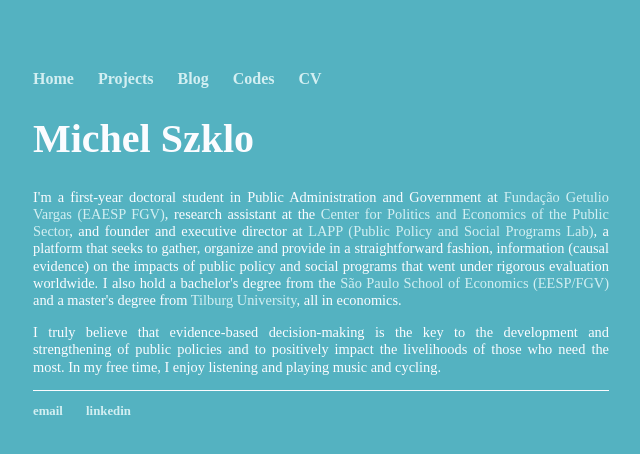
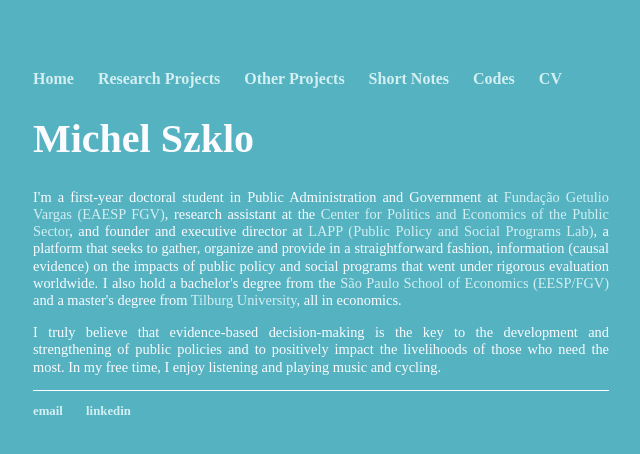
Before and after one commit to michelszklo/michelszklo.github.io, a Jekyll site: the page built from index.html, in a window 1280 px wide. Shown: the top 454 px of the page, without its empty margins (319-959 px from the left). Built offline with Jekyll 4.4.1, drawn with Linux system fonts in a browser that asks for light colours.

Commit message:
sections update

```diff
--- a/_layouts/default.html
+++ b/_layouts/default.html
@@ -9,8 +9,9 @@
 			<nav>
 	    		<ul>
 	        		<li><a href="https://michelszklo.github.io/">Home</a></li>
-		        	<li><a href="https://michelszklo.github.io/projects">Projects</a></li>
-	        		<li><a href="https://michelszklo.github.io/blog">Blog</a></li>
+		        	<li><a href="https://michelszklo.github.io/r_projects">Research Projects</a></li>
+				<li><a href="https://michelszklo.github.io/o_projects">Other Projects</a></li>
+	        		<li><a href="https://michelszklo.github.io/short_notes">Short Notes</a></li>
 				<li><a href="https://michelszklo.github.io/codes">Codes</a></li>
 				<li><a href="https://michelszklo.github.io/CV">CV</a></li>
 	    		</ul>
```
